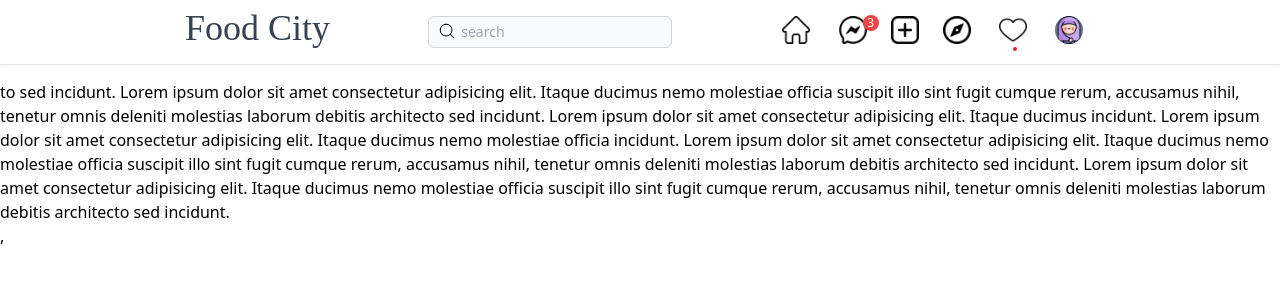
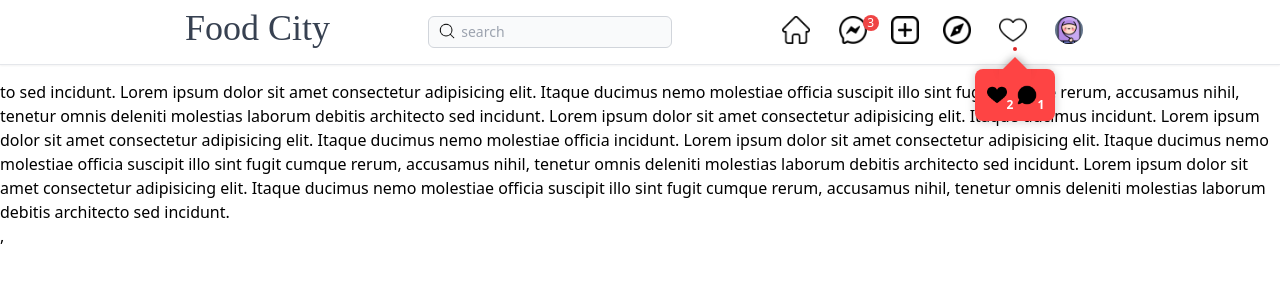
Before and after one commit to chra-O/Food-City, a React (Create React App) app: page /home in a window 1280 px wide. Shown: the top 300 px of the page. Built offline with nearby package versions, Linux system fonts and the light colour scheme.

Commit message:
addinf tip to notification

```diff
--- a/src/Commponent/NavBar.jsx
+++ b/src/Commponent/NavBar.jsx
@@ -1,4 +1,5 @@
 import React, { useRef, useState, useEffect } from "react";
+import NotificationTip from "./NotificationTip";
 
 export default function NavBar() {
   const [search, setSearch] = useState(true);
@@ -86,6 +87,7 @@ export default function NavBar() {
                 alt=""
               ></img>
               <div className=" absolute w-1 h-1  left-8 top-7 -translate-x-1/2  bg-red-600  rounded-full"></div>
+              <NotificationTip />
             </div>
             <div className="relative inline">
               {" "}
@@ -94,9 +96,7 @@ export default function NavBar() {
                 className="h-7 w-7 mt-2 m-3 text-gray-400 inline cursor-pointer bg-slate-500 rounded-full"
                 alt=""
               ></img>
-
             </div>
-
           </div>
         </div>
       </div>
--- /dev/null
+++ b/src/Commponent/NotificationTip.jsx
@@ -0,0 +1,22 @@
+import React from "react";
+
+export default function NotificationTip() {
+  return (
+    <div className="tip absolute  top-[50px]   left-8 -translate-x-1/2  p-3 rounded-lg">
+      <div className="flex w-14  h-6 text-white text-xs font-semibold mt-1">
+        <img
+          src="http://localhost:3000/image/heart.png"
+          className="h-5 w-5   "
+          alt=""
+        ></img>
+        <p className="mt-3 mr-1">2</p>
+        <img
+          src="http://localhost:3000/image/comment.png"
+          className="h-5 w-5  "
+          alt=""
+        ></img>
+        <p className="mt-3">1</p>
+      </div>
+    </div>
+  );
+}
--- a/src/Page/Home.jsx
+++ b/src/Page/Home.jsx
@@ -1,5 +1,6 @@
 import React from "react";
 import NavBar from "../Commponent/NavBar";
+import "../Style/tip.css"
 
 export default function Home() {
   return (
--- /dev/null
+++ b/src/Style/tip.css
@@ -0,0 +1,25 @@
+.tip::before {
+  position: absolute;
+  content: " ";
+  border: 15px solid transparent;
+  border-bottom-color: #fe4444;
+  left: 50%;
+  transform: translate(-50%, -130%);
+}
+.tip{
+    background-color: #fe4444;
+}
+.tip,
+.tip::before {
+  filter: drop-shadow(0px 0px 5px rgba(0, 0, 0, 0.2));
+}
+.tip::after {
+  height: 30%;
+  width: 40%;
+  background-color: #fe4444;
+  position: absolute;
+  top: 0;
+  left: 50%;
+  transform: translate(-50%);
+  content: "";
+}
```
Also changed, not shown: public/image/comment.png (added), public/image/user.png (added).
